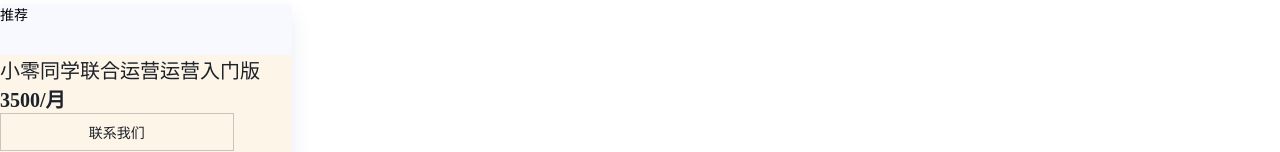
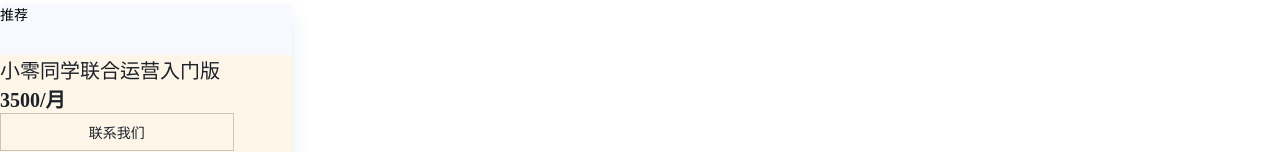
Before and after one commit to priority3/zodance, a Vue app: page /#/zodance-price in a window 1280 px wide. Shown: the part 333-485 px from the top of the page. Built offline with nearby package versions, Linux system fonts and the light colour scheme.

Commit message:
Revert "Merge branch 'dev'"
This reverts commit b5b361a451458a7b8a356947768c50fd8f81826d, reversing
changes made to 55f2c461e2a2059868436a2c99a07707b05c819f.

```diff
--- a/components.d.ts
+++ b/components.d.ts
@@ -10,7 +10,6 @@ declare module '@vue/runtime-core' {
     BaseFooter: typeof import('./src/components/base-footer.vue')['default']
     BaseHeader: typeof import('./src/components/base-header.vue')['default']
     BaseModal: typeof import('./src/components/base-modal.vue')['default']
-    NCarousel: typeof import('naive-ui')['NCarousel']
     NCollapse: typeof import('naive-ui')['NCollapse']
     NCollapseItem: typeof import('naive-ui')['NCollapseItem']
     NImage: typeof import('naive-ui')['NImage']
--- a/src/views/zodance-home/components/xiaoling-section/index.vue
+++ b/src/views/zodance-home/components/xiaoling-section/index.vue
@@ -53,11 +53,6 @@ const cardInfo = [{
     desc: ['用户标签', '用户画像', '精准营销'],
   }],
 }]
-cardInfo.forEach((item) => {
-  item.contentInfo.forEach((it) => {
-    it.desc.sort((a, b) => a.length - b.length)
-  })
-})
 function getWidth(num: number) {
   let res = ''
   switch (num) {
--- a/src/views/zodance-price/components/pricediff/_utils.ts
+++ b/src/views/zodance-price/components/pricediff/_utils.ts
@@ -42,9 +42,7 @@ export function useStyle(options: StyleOptions) {
     }
   })
   function getVersionType(type: string) {
-    if (type === 'plus')
-      return versionMap[type]
-    const res = `运营${versionMap[type]}`
+    const res = type
     return res
   }
   const getTitleBoxWidth = computed(() => {
--- a/src/views/zodance-price/components/pricediff/common.vue
+++ b/src/views/zodance-price/components/pricediff/common.vue
@@ -1,6 +1,6 @@
 <script setup lang='ts'>
 import { computed, ref } from 'vue'
-import { bgcMap, contentMap, priceMap } from '../../constants'
+import { bgcMap, contentMap, priceMap, versionMap } from '../../constants'
 import type { versionType } from '../../constants/type'
 import { isBorT, useStyle } from './_utils'
 const { title, type, isActive, contentInfo, freeCont } = defineProps<{
@@ -68,7 +68,7 @@ const modal = ref<MODAL | null>()
         <span
           m0
         >
-          {{ getVersionType(type) }}
+          {{ getVersionType(versionMap[type]) }}
         </span>
       </div>
       <span
@@ -268,7 +268,7 @@ const modal = ref<MODAL | null>()
       padding: 0;
       display: block;
       position: absolute;
-      top: -1px;
+      top: 0;
       left: -1px;
       display: flex;
       justify-content: center;
```
